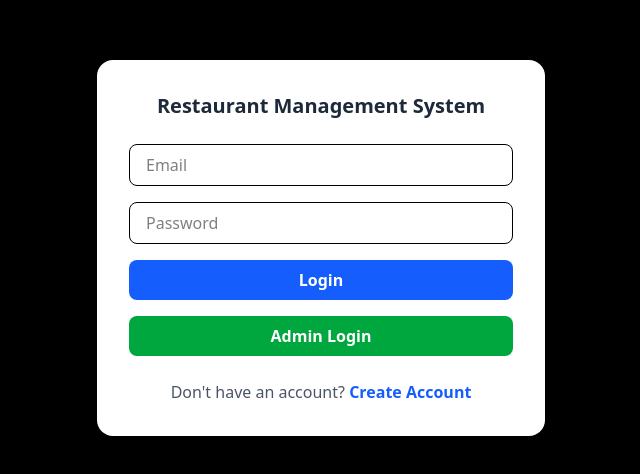
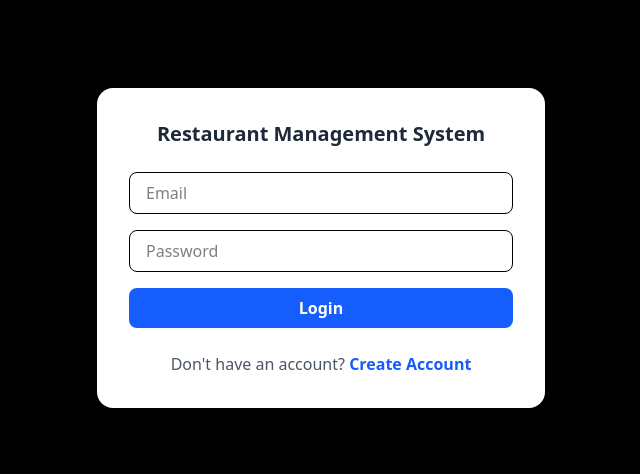
Before and after one commit to maxpilipovic/restaurant-management-system, a React (Vite) app in the folder frontend/: page / in a window 1280 px wide. Shown: the part 152-626 px from the top of the page, without its empty margins (319-959 px from the left). Built offline with nearby package versions, Linux system fonts and the light colour scheme; no server answers.

Commit message:
Removed admin login on frontend

```diff
--- a/frontend/src/pages/LoginForm.jsx
+++ b/frontend/src/pages/LoginForm.jsx
@@ -115,10 +115,6 @@ const LoginForm = () => {
                     <button className="w-full bg-blue-600 text-white py-2 rounded-lg font-semibold hover:bg-blue-700 transition transform active:scale-95" type="submit">
                         Login
                     </button>
-
-                    <button className="w-full bg-green-600 text-white py-2 rounded-lg font-semibold hover:bg-green-700 transition transform active:scale-95" type="button">
-                        Admin Login
-                    </button>
                 </form>
 
                 {/* Create Account Link */}
```
